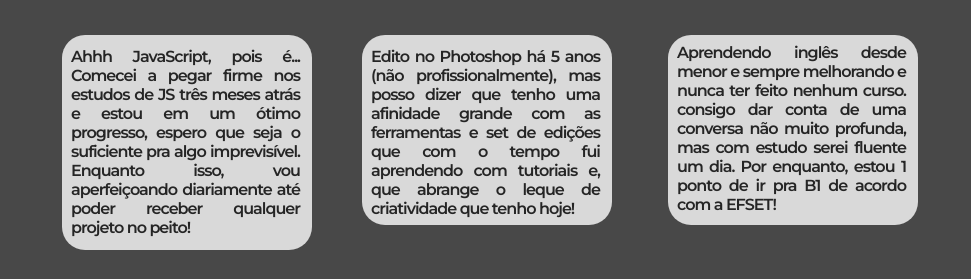
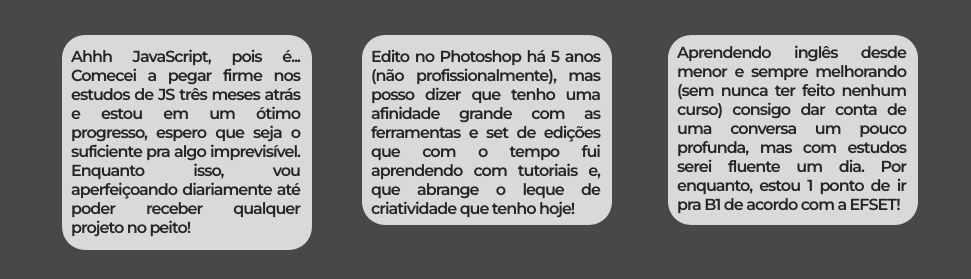
Before and after one commit to Staytof/Portfolio, a plain HTML site: page index.html in a window 1280 px wide. Shown: the part 2587-2866 px from the top of the page, 309-1280 px from the left. Drawn offline with nearby package versions, Linux system fonts and the light colour scheme.

Commit message:
Update index.html

```diff
--- a/index.html
+++ b/index.html
@@ -244,7 +244,7 @@
                 </div>
                 <div class="skbox5">
                     <p>
-                        Aprendendo inglês desde menor e sempre melhorando e nunca ter feito nenhum curso. consigo dar conta de uma conversa não muito profunda, mas com estudo serei fluente um dia. Por enquanto, estou 1 ponto de ir pra B1 de acordo com a EFSET!
+                        Aprendendo inglês desde menor e sempre melhorando (sem nunca ter feito nenhum curso) consigo dar conta de uma conversa um pouco profunda, mas com estudos serei fluente um dia. Por enquanto, estou 1 ponto de ir pra B1 de acordo com a EFSET!
                     </p>
                 </div>
             </div>
```
